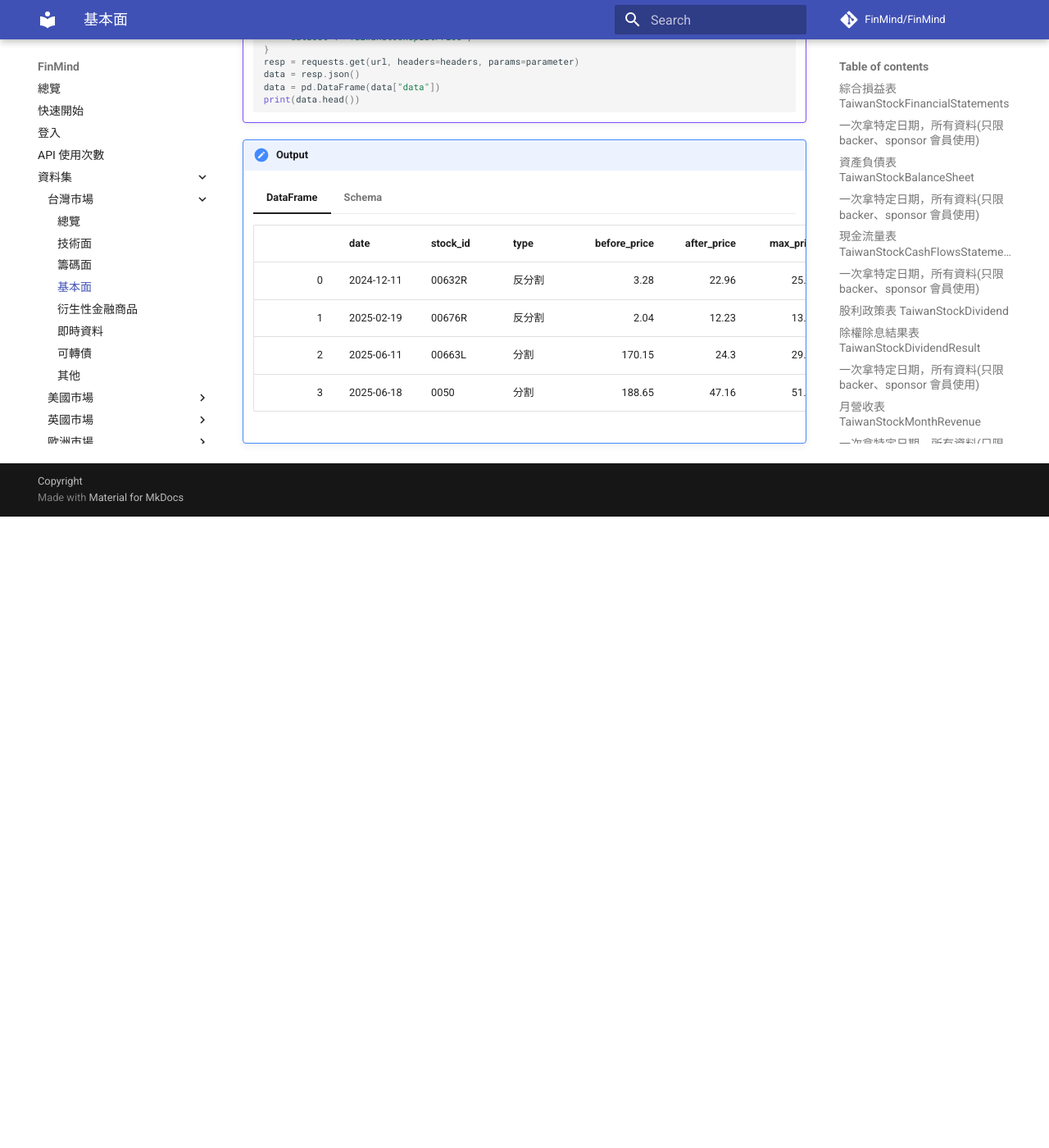
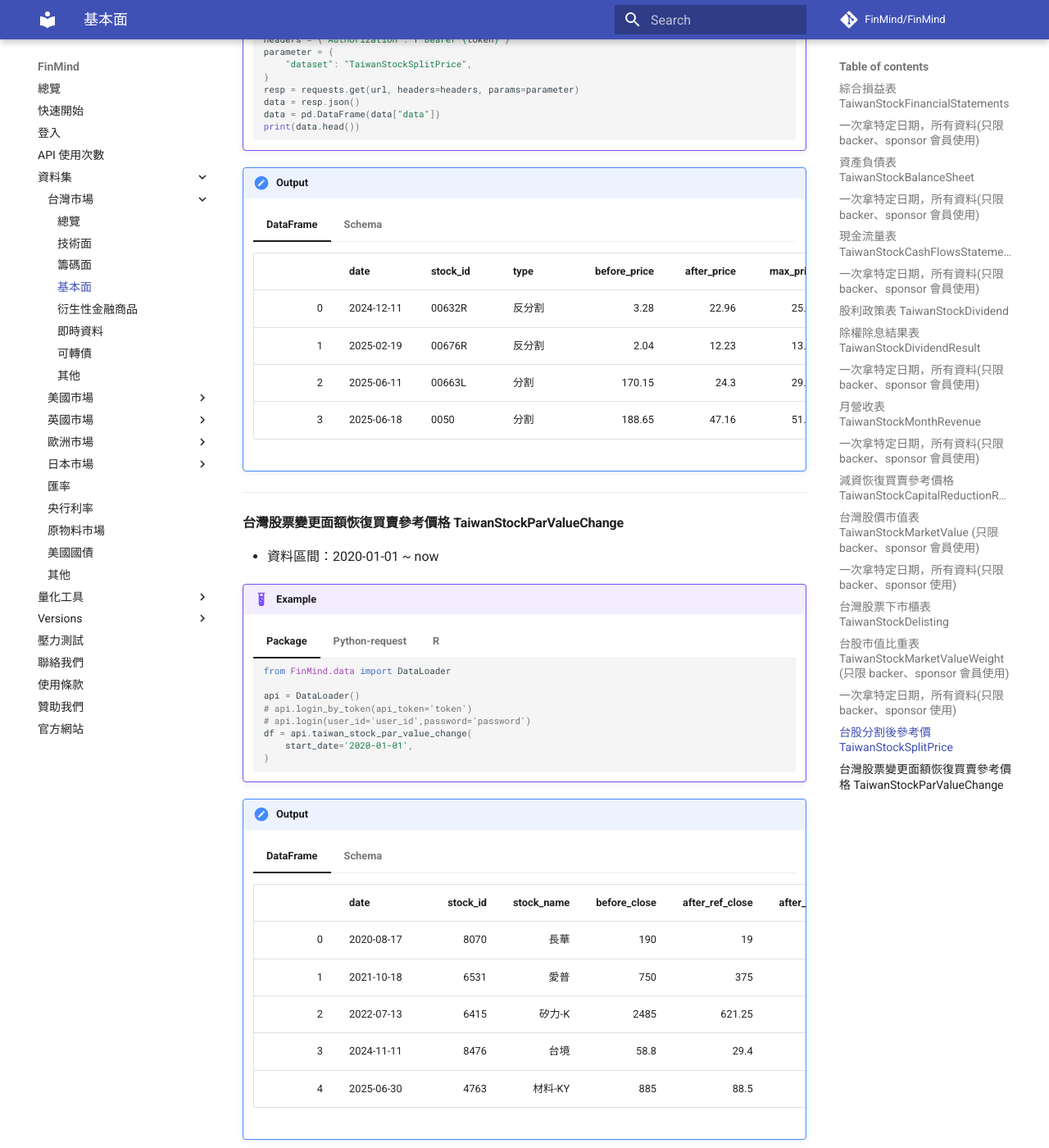
Before and after one commit to FinMind/FinMind-Doc, an MkDocs documentation site: the page built from docs/tutor/TaiwanMarket/Fundamental.md, in a window 1280 px wide and 1400 px high, scrolled down 14710 px. Shown: the whole window at 82% size. Built offline with MkDocs 1.6.1 and Material for MkDocs 9.7.7, drawn with Linux system fonts in a browser that asks for light colours; comment, search, counter and statistics services are not loaded; before the commit the page ends 15340 px from its top, so only the background shows below that; some of the changed text lies outside the part shown.

Commit message:
add: TaiwanStockParValueChange dataset

````diff
--- a/docs/tutor/TaiwanMarket/Fundamental.md
+++ b/docs/tutor/TaiwanMarket/Fundamental.md
@@ -12,6 +12,7 @@
 - [台灣股票下市櫃表 TaiwanStockDelisting](https://finmind.github.io/tutor/TaiwanMarket/Fundamental/#taiwanstockdelisting)
 - [台股市值比重表 TaiwanStockMarketValueWeight](https://finmind.github.io/tutor/TaiwanMarket/Fundamental/#taiwanstockmarketvalueweight-backersponsor)
 - [台股分割後參考價 TaiwanStockSplitPrice](https://finmind.github.io/tutor/TaiwanMarket/Fundamental/#taiwanstocksplitprice)
+- [台灣股票變更面額恢復買賣參考價格 TaiwanStockParValueChange](https://finmind.github.io/tutor/TaiwanMarket/Fundamental/#taiwandtockparvaluechange)
 
 ----------------------------------
 #### 綜合損益表 TaiwanStockFinancialStatements
@@ -1399,3 +1400,83 @@
             open_price: float
         }
         ```
+
+----------------------------------
+#### 台灣股票變更面額恢復買賣參考價格 TaiwanStockParValueChange
+
+- 資料區間：2020-01-01 ~ now
+
+!!! example
+    === "Package"
+        ```python
+        from FinMind.data import DataLoader
+
+        api = DataLoader()
+        # api.login_by_token(api_token='token')
+        # api.login(user_id='user_id',password='password')
+        df = api.taiwan_stock_par_value_change(
+            start_date='2020-01-01',
+        )
+        ```
+    === "Python-request"
+        ```python
+        import requests
+        import pandas as pd
+        url = "https://api.finmindtrade.com/api/v4/data"
+        token = "" # 參考登入，獲取金鑰
+        headers = {"Authorization": f"Bearer {token}"}
+        parameter = {
+            "dataset": "TaiwanStockParValueChange",
+            "start_date": "2020-01-01",
+        }
+        data = requests.get(url, headers=headers, params=parameter)
+        data = data.json()
+        data = pd.DataFrame(data['data'])
+        print(data.head())
+
+        ```
+    === "R"
+        ```R
+        library(httr)
+        library(data.table)
+        library(dplyr)
+        url = 'https://api.finmindtrade.com/api/v4/data'
+        token = "" # 參考登入，獲取金鑰
+        response = httr::GET(
+            url = url,
+            query = list(
+                dataset="TaiwanStockParValueChange",
+                start_date= "2020-01-01"
+            ),
+            add_headers(Authorization = paste("Bearer", token))
+        )
+        data = content(response)
+        df = data$data %>%
+        do.call('rbind',.) %>%
+        data.table
+        head(df)
+
+        ```
+
+!!! output
+    === "DataFrame"
+        |    | date       |   stock_id | stock_name   | before_close | after_ref_close | after_ref_max | after_ref_min | after_ref_open |
+        |---:|:-----------|-----------:|-------------:|-------------:|----------------:|-------------:|----------------:|-------------:|
+        |  0 | 2020-08-17 |       8070 | 長華         |      190       |      19        |      20.9     |      17.1      |      19      |
+        |  1 | 2021-10-18 |       6531 | 愛普         |      750       |     375        |     412.5     |     337.5      |     375      |
+        |  2 | 2022-07-13 |       6415 | 矽力-K       |     2485       |     621.25     |     683       |     560        |     621      |
+        |  3 | 2024-11-11 |       8476 | 台境         |       58.8     |      29.4      |      32.3     |      26.5      |      29.4    |
+        |  4 | 2025-06-30 |       4763 | 材料-KY      |      885       |      88.5      |      97.3     |      79.7      |      88.5    |
+    === "Schema"
+        ```
+        {
+            date: str,
+            stock_id: str,
+            stock_name: str,
+            before_close: float64,
+            after_ref_close: float64,
+            after_ref_max: float64,
+            after_ref_min: float64,
+            after_ref_open: float64
+        }
+        ```
````
Also changed, not shown: other parts of docs/tutor/TaiwanMarket/Fundamental.md (+1 -1 lines), docs/tutor/TaiwanMarket/DataList.md (+2 -1 lines).
